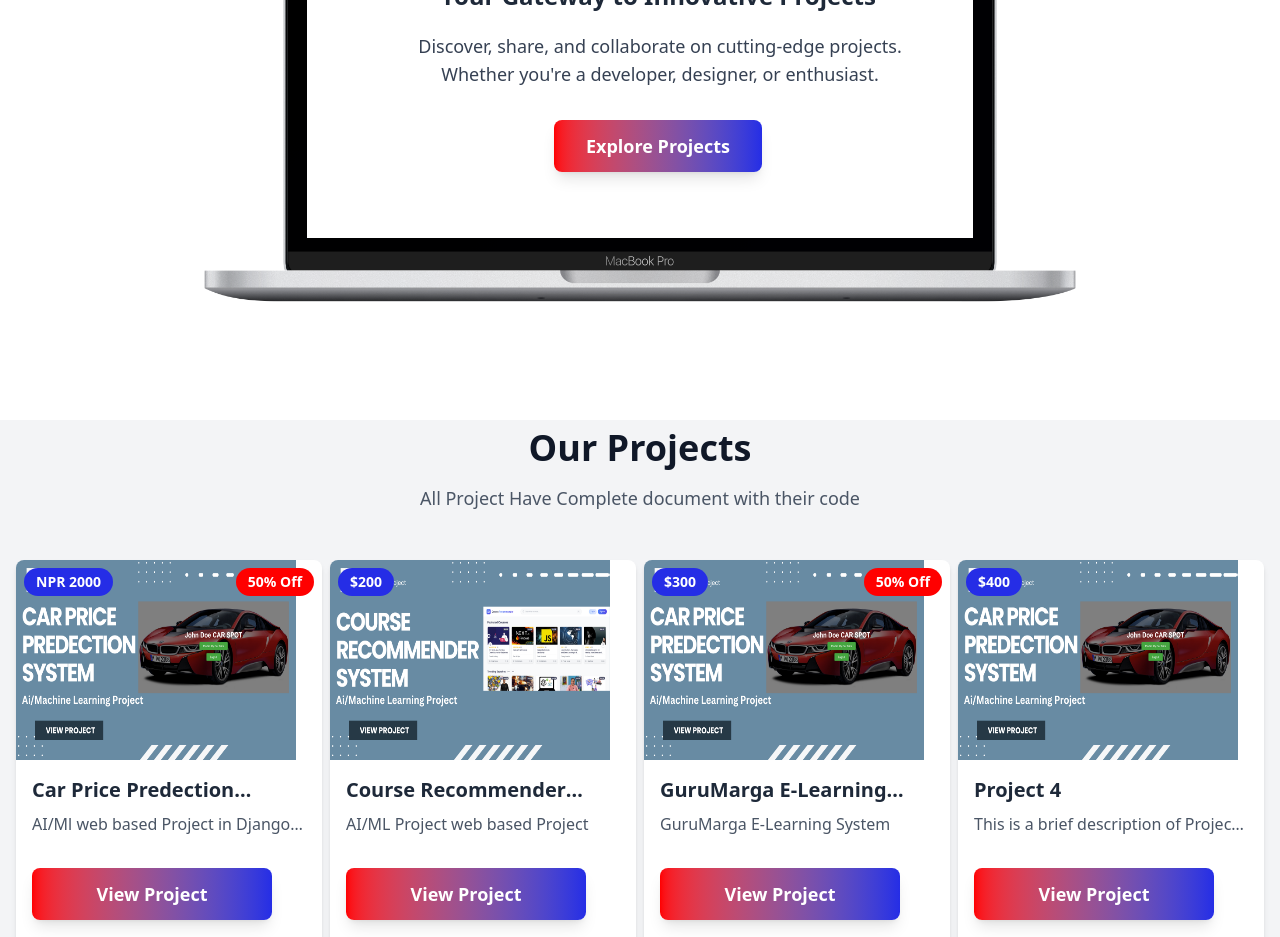
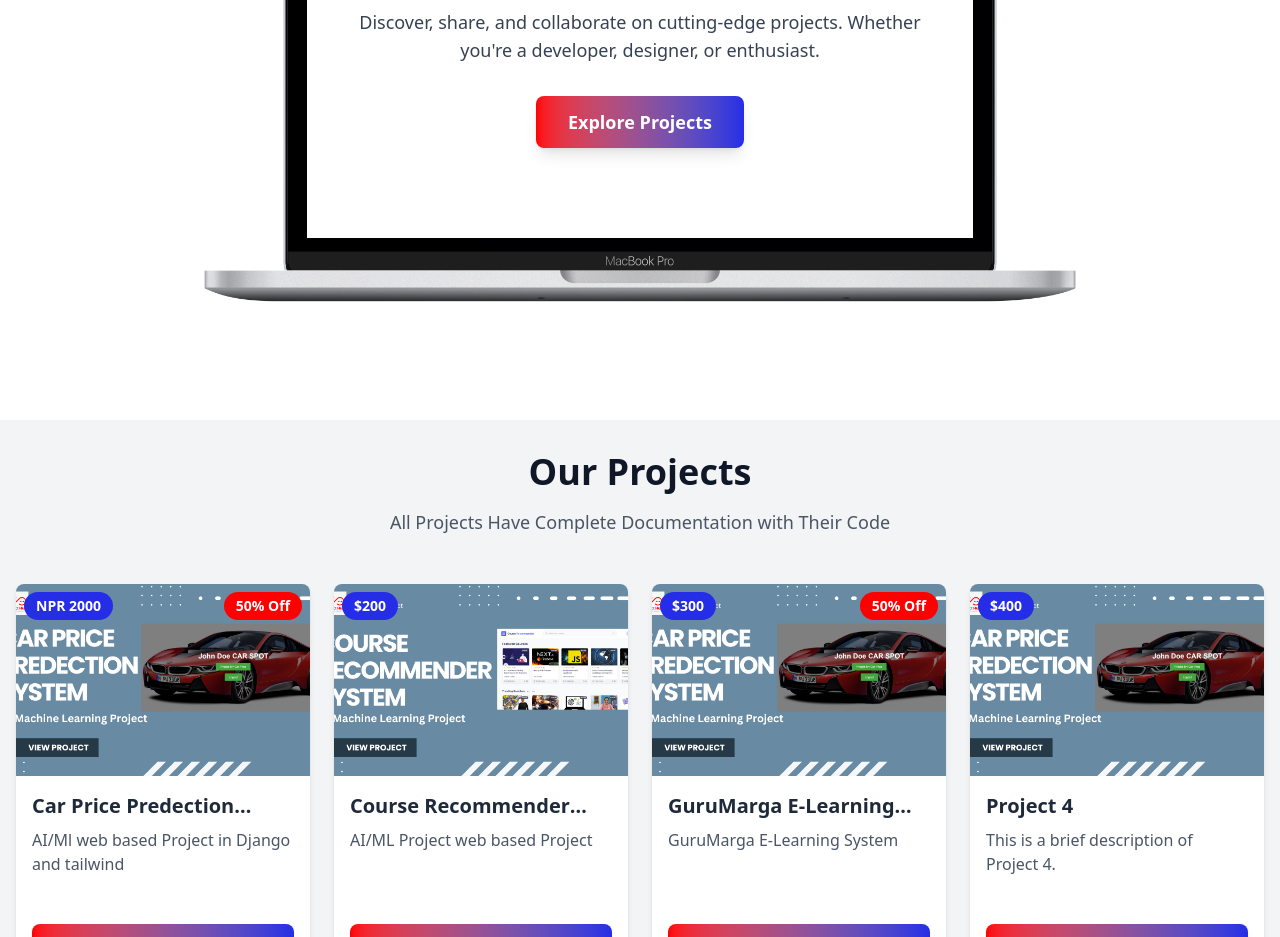
Before and after one commit to dineshpaudel1/ProjectHub, a React (Vite) app: page /ProjectHub/projects in a window 1280 px wide. Shown: the part 380-1317 px from the top of the page. Built offline with nearby package versions, Linux system fonts and the light colour scheme.

Commit message:
final deploy

```diff
--- a/src/pages/Home.jsx
+++ b/src/pages/Home.jsx
@@ -26,14 +26,14 @@ const Home = () => {
       className="min-h-screen flex items-center justify-center bg-center"
       style={{
         backgroundImage: `url(${isMobile ? mobile : laptop})`, // Conditional background image
-        backgroundSize: isMobile ? '650px 900px' : '900px 600px', // Adjust size for mobile.png, use 'cover' for mybg.png
+        backgroundSize: isMobile ? '450px 800px' : '900px 600px', // Adjust size for mobile.png, use 'cover' for mybg.png
         backgroundRepeat: 'no-repeat', // Prevent the image from repeating
         backgroundPosition: 'center', // Center the image
       }}
     >
       <div className="text-center max-w-2xl px-10 relative z-10">
         {/* Main Heading */}
-        <h1 className="text-3xl sm:text-5xl font-bold mb-4 animate-fade-in text-gray-900 ml-9">
+        <h1 className="text-3xl sm:text-5xl font-bold mb-4 animate-fade-in text-gray-900">
           Welcome to{' '}
           <span
             className="bg-gradient-to-r from-[#ff0000] to-[#252de6] bg-clip-text text-transparent"
@@ -46,18 +46,18 @@ const Home = () => {
         </h1>
 
         {/* Subheading */}
-        <h2 className="text-2xl sm:text-2xl font-semibold mb-5 animate-fade-in delay-100 text-gray-800 ml-9">
+        <h2 className="text-2xl sm:text-2xl font-semibold mb-5 animate-fade-in delay-100 text-gray-800">
           Your Gateway to Innovative Projects
         </h2>
 
         {/* Paragraph */}
-        <p className="text-base sm:text-lg mb-8 animate-fade-in delay-200 text-gray-700 ml-10">
+        <p className="text-base sm:text-lg mb-8 animate-fade-in delay-200 text-gray-700">
           Discover, share, and collaborate on cutting-edge projects. Whether you're a developer, designer, or enthusiast.
         </p>
 
         {/* Explore Button */}
         <button
-          className="ml-9 px-6 py-2 sm:px-8 sm:py-3 text-base sm:text-lg font-semibold text-white bg-gradient-to-r from-[#ff0000] to-[#252de6] rounded-lg shadow-lg hover:from-[#ff4444] hover:to-[#4a54e8] transition-all duration-300 animate-fade-in delay-300"
+          className="px-6 py-2 sm:px-8 sm:py-3 text-base sm:text-lg font-semibold text-white bg-gradient-to-r from-[#ff0000] to-[#252de6] rounded-lg shadow-lg hover:from-[#ff4444] hover:to-[#4a54e8] transition-all duration-300 animate-fade-in delay-300"
         >
           Explore Projects
         </button>
--- a/src/pages/Project.jsx
+++ b/src/pages/Project.jsx
@@ -18,19 +18,23 @@ const Projects = () => {
   };
 
   return (
-    <div className="min-h-100 bg-gray-100 py-2">
+    <div className="min-h-screen bg-gray-100 py-8">
       <div className="text-center mb-12">
         <h2 className="text-3xl md:text-4xl font-bold text-gray-900 mb-4 animate-fade-in">
           Our Projects
         </h2>
         <p className="text-lg text-gray-600 animate-fade-in delay-100">
-          All Project Have Complete document with their code
+          All Projects Have Complete Documentation with Their Code
         </p>
       </div>
       <div className="container mx-auto px-4">
-        <div className="grid grid-cols-1 sm:grid-cols-2 md:grid-cols-3 lg:grid-cols-4 2xl:grid-cols-5 gap-2  ">
+        <div className="grid grid-cols-1 sm:grid-cols-2 md:grid-cols-3 lg:grid-cols-4 xl:grid-cols-4 gap-6">
           {currentProjects.map((project) => (
-            <div key={project.id} className="bg-white rounded-lg shadow-md overflow-hidden relative h-[400px]">
+            <div
+              key={project.id}
+              className="bg-white rounded-lg shadow-md overflow-hidden flex flex-col min-h-[400px]"
+            >
+              <div className="relative">
                 <div className="absolute top-2 left-2 bg-[#252de6] text-white px-3 py-1 rounded-full text-sm font-semibold">
                   {project.price}
                 </div>
@@ -39,25 +43,28 @@ const Projects = () => {
                     50% Off
                   </div>
                 )}
-              <img src={project.image} alt={project.title} className="w-70 h-50 " />
-              <div className="p-4">
+                <img
+                  src={project.image}
+                  alt={project.title}
+                  className="w-full h-48 object-cover"
+                />
+              </div>
+              <div className="p-4 flex-1">
                 <h2 className="text-xl font-semibold text-gray-800 line-clamp-1 overflow-hidden overflow-ellipsis">
                   {project.title}
                 </h2>
-                <p className="mt-2 text-gray-600 line-clamp-1 overflow-hidden overflow-ellipsis">
+                <p className="mt-2 text-gray-600 line-clamp-2 overflow-hidden overflow-ellipsis">
                   {project.description}
                 </p>
               </div>
-              <div className="p-4 flex flex-col sm:flex-row justify-between items-center">
+              <div className="p-4">
                 <button
                   onClick={() => handleBuyNow(project.id)}
-                  className="w-full sm:w-60 px-4 sm:px-8 py-2 sm:py-3 text-sm sm:text-lg font-semibold text-white bg-gradient-to-r from-[#ff0000] to-[#252de6] rounded-lg shadow-lg hover:from-[#ff4444] hover:to-[#4a54e8] transition-all duration-300 animate-fade-in delay-300"
+                  className="w-full px-4 py-2 text-sm sm:text-lg font-semibold text-white bg-gradient-to-r from-[#ff0000] to-[#252de6] rounded-lg shadow-lg hover:from-[#ff4444] hover:to-[#4a54e8] transition-all duration-300"
                 >
                   View Project
                 </button>
               </div>
-
-
             </div>
           ))}
         </div>
```
Also changed, not shown: src/assets/images/mobile.png. Lines whose indentation alone changed are shown as unchanged.
